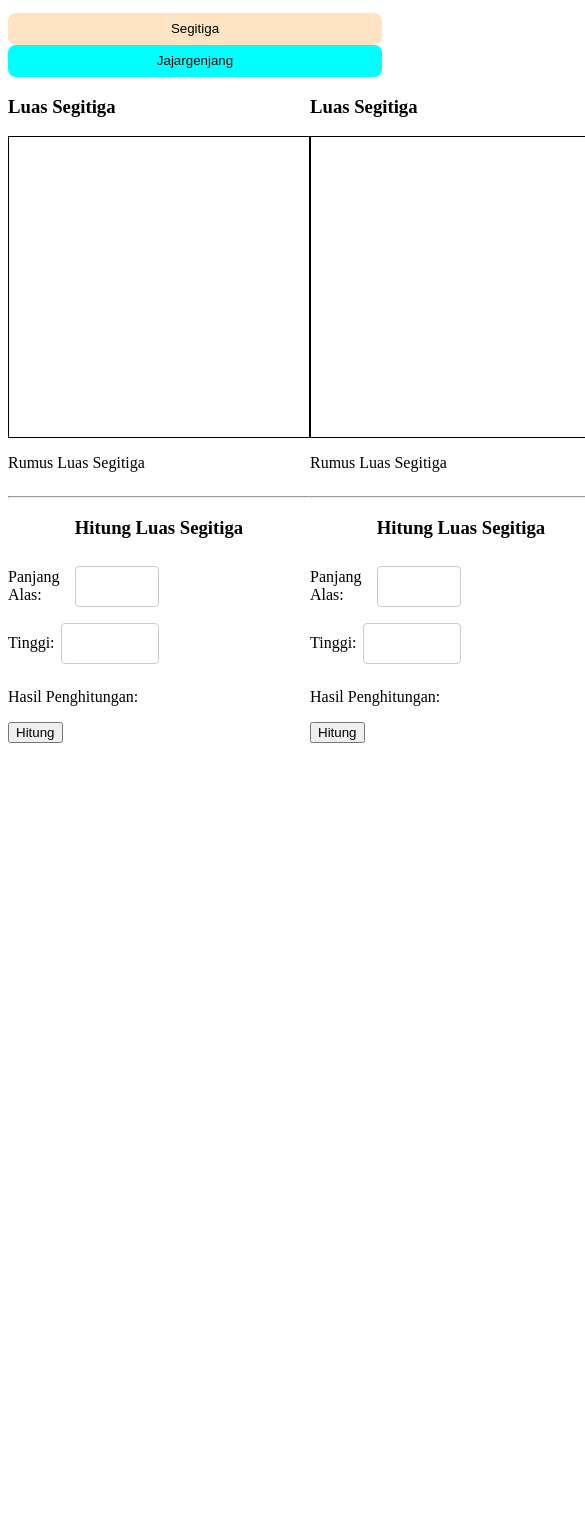
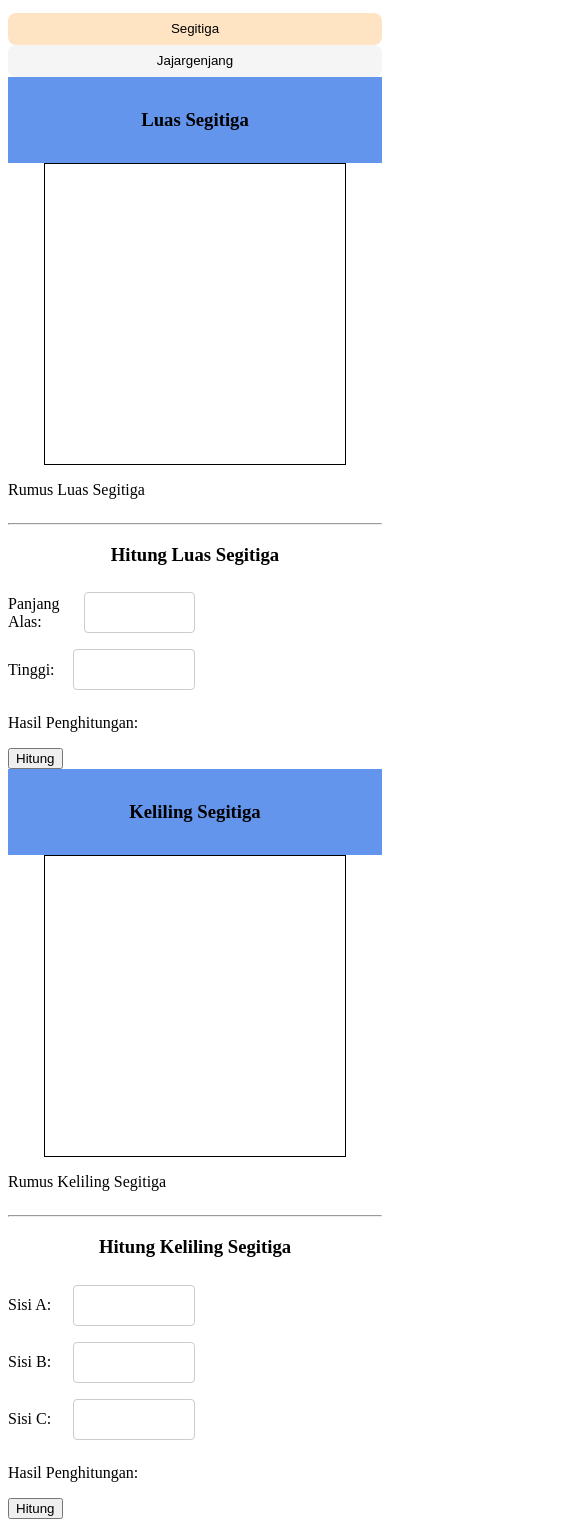
Before and after one commit to revou-fundamental-course/02-sept-24-fauzanarfizain, a plain HTML site: page index.html in a window 390 px wide. Shown: the part 156-1683 px from the top of the page, 585 px wide, since content can reach past the window. Before the commit the page ends 907 px from the top, so only its background shows below. Drawn offline with Linux system fonts and the light colour scheme.

Commit message:
Update JS dan CSS

```diff
--- a/css/styles.css
+++ b/css/styles.css
@@ -18,7 +18,7 @@
 }
 
 .aqua-color{
-    background-color:aqua;
+    background-color:whitesmoke;
 }
 
 .luas-segitiga-header{
@@ -45,6 +45,33 @@
 }
 
 .luas-segitiga-form-header{
+    text-align: center;
+}
+
+.keliling-segitiga-header{
+    padding-top: 32px;
+    padding-bottom: 32px;
+    margin: 0px;
+    background: cornflowerblue;
+    text-align: center;
+}
+
+.keliling-segitiga-content{
+    display:flex;
+    flex-direction: column;
+}
+
+.keliling-segitiga-img{
+    height: 300px;
+    width: 300px;
+    border: 1px solid;
+    background-image: url();
+    background-size: cover;
+    background-position: center;
+    align-self: center;
+}
+
+.keliling-segitiga-form-header{
     text-align: center;
 }
 
@@ -75,3 +102,9 @@ input[type=number]{
 .main-content>aside{
     flex: 1;
 }
+
+@media only screen and (max-width: 480px) {
+    .main-content{
+        flex-direction: column;
+    }
+}
--- a/index.html
+++ b/index.html
@@ -15,15 +15,17 @@
     <main>
         <section class = "selection-content">
 
-            <button href="#" class="selection-button bisque-color">Segitiga</button>
-            <button href="#" class="selection-button aqua-color">Jajargenjang</button>
+            <button href="#" type="button" onclick="ccsegitiga()" class="selection-button bisque-color" id="segitiga-btn">Segitiga</button>
+            <button href="#" type="button" onclick="ccjajargenjang()" class="selection-button aqua-color" id="jajar-genjang-btn">Jajargenjang</button>
 
         </section>
 
     <section class="main-content">
+
+        <!-- Sisi Kiri -->
         <aside>
             <header>
-                <h1 cass="luas-segitiga-header">Luas Segitiga</h1>
+                <h1 class="luas-segitiga-header">Luas Segitiga</h1>
             </header>
 
             <article class="luas-segitiga-content">
@@ -41,29 +43,30 @@
 
                 <div class="input-wrapper">
                     <label for="panjang-alas">Panjang Alas:</label>
-                    <input id="panjang-alas" type="number"/>
+                    <input id="panjang-alas" type="number" required/>
                 </div>
 
                 <div class="input-wrapper">
                     <label for="tinggi">Tinggi:</label>
-                    <input id="tinggi" type="number"/>
+                    <input id="tinggi" type="number" required/>
                 </div>
 
                 <p id="result">Hasil Penghitungan:</p>
 
-                <button>Hitung</button>
+                <button onclick="validateLuasSegitiga()" type="button">Hitung</button>
             </form>
 
         </aside>
 
+        <!-- Sisi Kanan -->
         <aside>
             <header>
-                <h1 cass="luas-segitiga-header">Luas Segitiga</h1>
+                <h1 class="keliling-segitiga-header">Keliling Segitiga</h1>
             </header>
 
-            <article class="luas-segitiga-content">
-                <div class="luas-segitiga-img"></div>
-                <p>Rumus Luas Segitiga</p>
+            <article class="keliling-segitiga-content">
+                <div class="keliling-segitiga-img"></div>
+                <p>Rumus Keliling Segitiga</p>
 
             </article>
 
@@ -71,17 +74,22 @@
 
             <form>
                 <header>
-                    <h1 class="luas-segitiga-form-header">Hitung Luas Segitiga</h1>
+                    <h1 class="keliling-segitiga-form-header">Hitung Keliling Segitiga</h1>
                 </header>
 
                 <div class="input-wrapper">
-                    <label for="panjang-alas">Panjang Alas:</label>
-                    <input id="panjang-alas" type="number"/>
+                    <label for="sisi-A">Sisi A:</label>
+                    <input id="sisi-A" type="number" required/>
                 </div>
 
                 <div class="input-wrapper">
-                    <label for="tinggi">Tinggi:</label>
-                    <input id="tinggi" type="number"/>
+                    <label for="sisi-B">Sisi B:</label>
+                    <input id="sisi-B" type="number" required/>
+                </div>
+
+                <div class="input-wrapper">
+                    <label for="sisi-C">Sisi C:</label>
+                    <input id="sisi-C" type="number" required/>
                 </div>
 
                 <p id="result">Hasil Penghitungan:</p>
@@ -96,5 +104,7 @@
     <footer>
 
     </footer>
+
+    <script src="js\script.js"></script>
 </body>
 </html>
--- a/js/script.js
+++ b/js/script.js
@@ -1 +1,28 @@
 // ini Javascript
+
+// Merubah warna klik menu jajargenjang
+function ccjajargenjang() {
+    document.getElementById('jajar-genjang-btn').style.backgroundColor='bisque';
+    document.getElementById('segitiga-btn').style.backgroundColor='whitesmoke';
+}
+
+// Merubah warna klik menu jajargenjang
+function ccsegitiga() {
+    document.getElementById('jajar-genjang-btn').style.backgroundColor='whitesmoke';
+    document.getElementById('segitiga-btn').style.backgroundColor='bisque';
+}
+
+function validateLuasSegitiga() {
+    let alas=document.getElementById('panjang-alas').value;
+    let tinggi=document.getElementById('tinggi').value;
+
+    if (alas == '' || tinggi == '' || alas.includes('e') || tinggi.includes('e')) {
+        alert('Ada Isian yang Belum Terisi atau Adanya Kesalahan Pengisian Angka. Cek kembali isian Panjang Alas atau Tinggi!')
+    };
+}
+
+function validateKelilingSegitiga() {
+    let sisiA=document.getElementById('sisi-A').value;
+    let sisiB=document.getElementById('sisi-B').value;
+    let sisiC=document.getElementById('sisi-C').value;
+}
```
